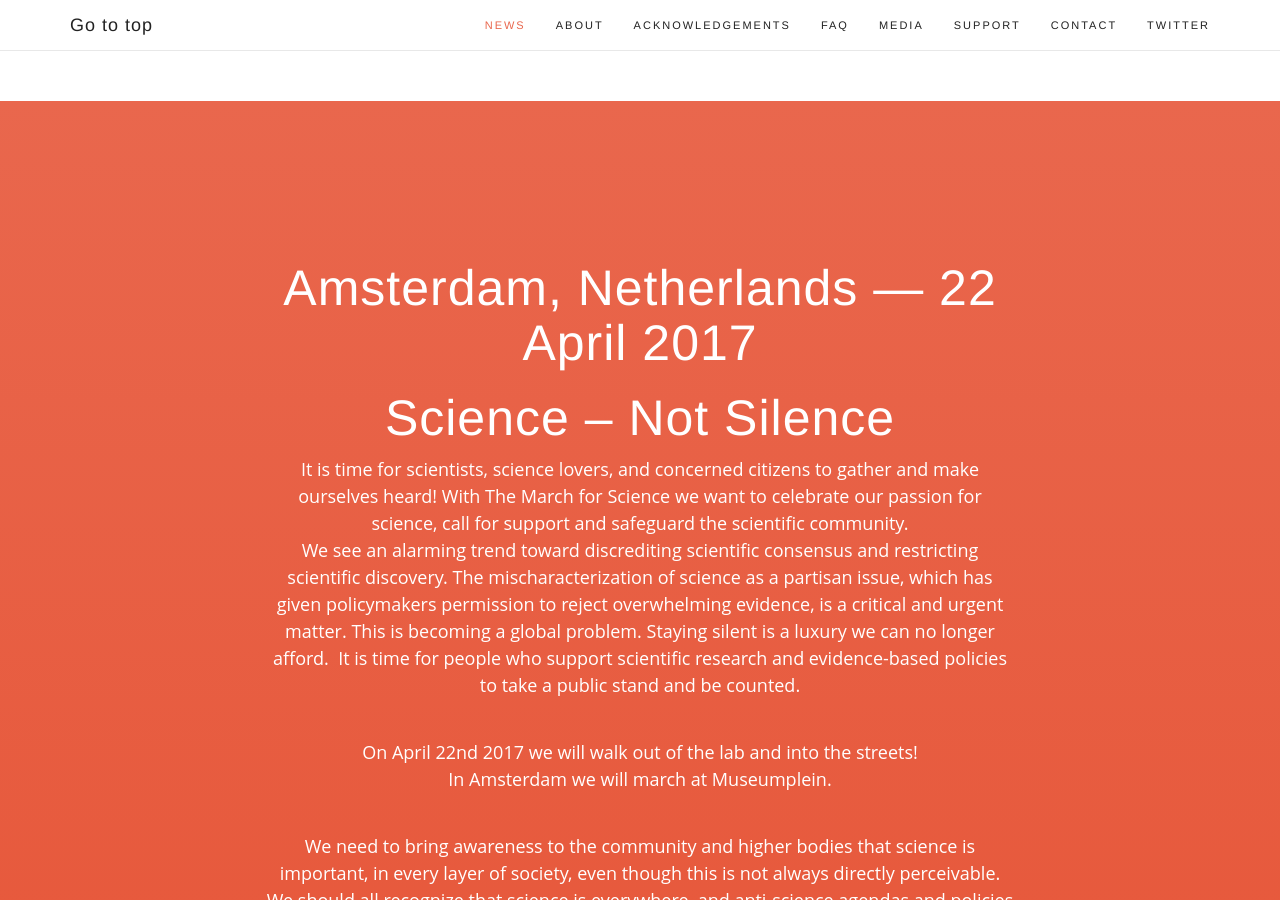
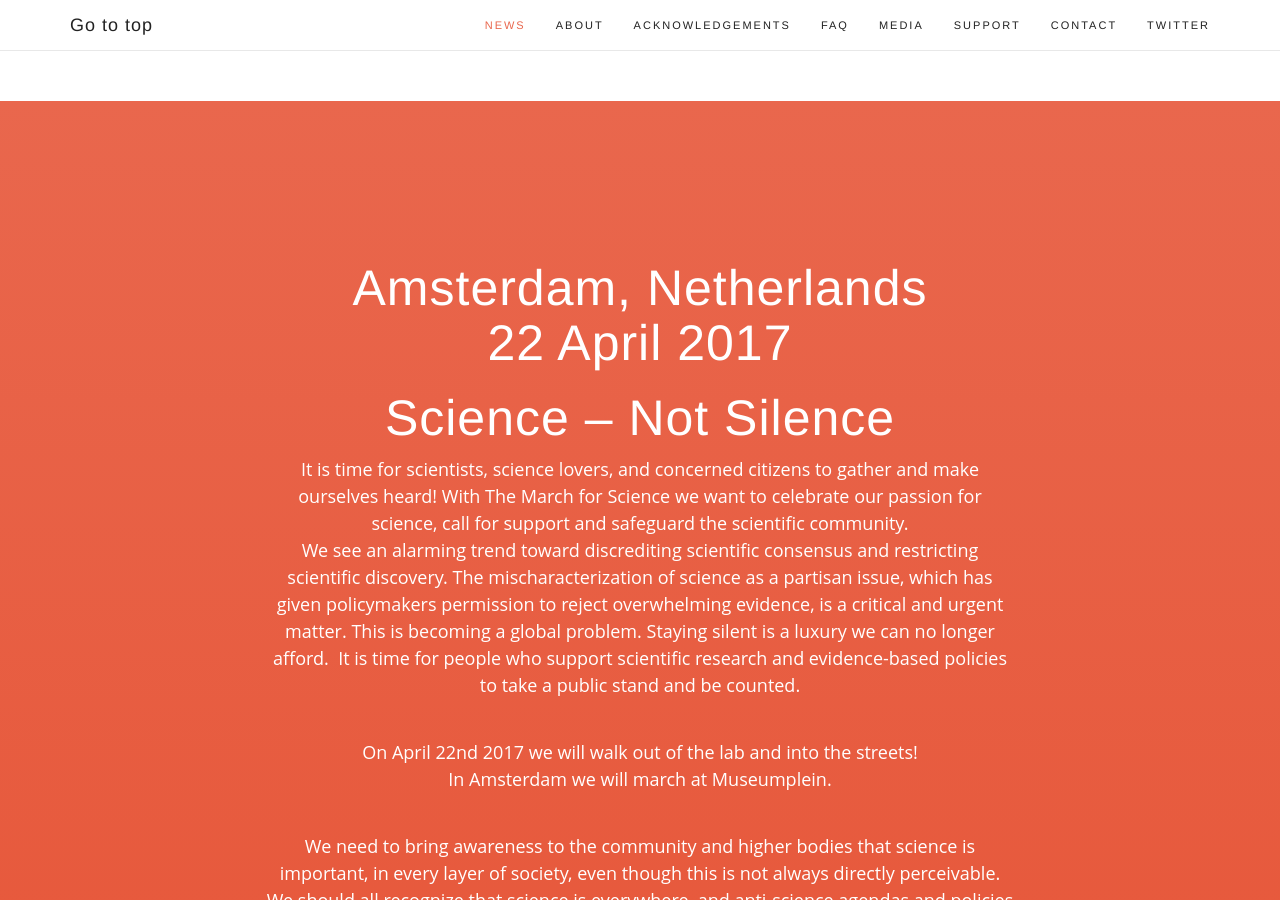
Before and after one commit to marchforsciencenl/marchforsciencenl-website, a Jekyll site: the page built from index.html, in a window 1280 px wide and 900 px high, scrolled down 790 px. Built offline with Jekyll 4.4.1, drawn with Linux system fonts in a browser that asks for light colours; some web fonts are replaced; comment, search, counter and statistics services are not loaded.

```diff
--- a/_includes/about.html
+++ b/_includes/about.html
@@ -4,7 +4,8 @@
         <div class="row">
             <div class="col-lg-8 col-lg-offset-2">
               <br/><br/>
-              <h2>Amsterdam, Netherlands &mdash; 22 April 2017</h2>
+              <h2>Amsterdam, Netherlands<br>
+		 22 April 2017</h2>
 
 
 <h2>Science – Not Silence</h2>
```
